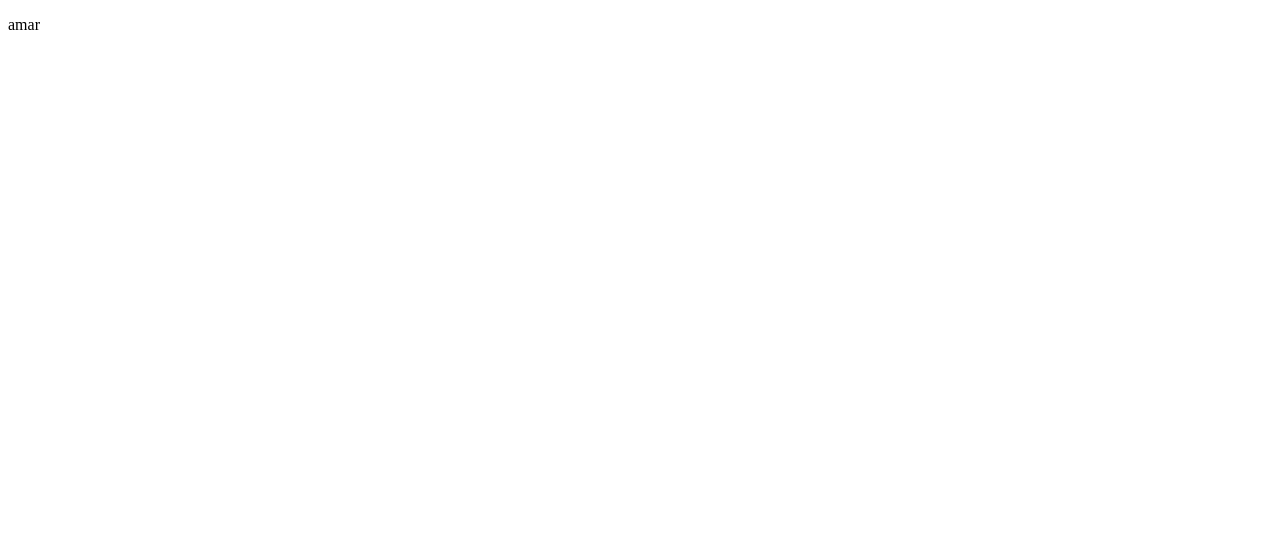
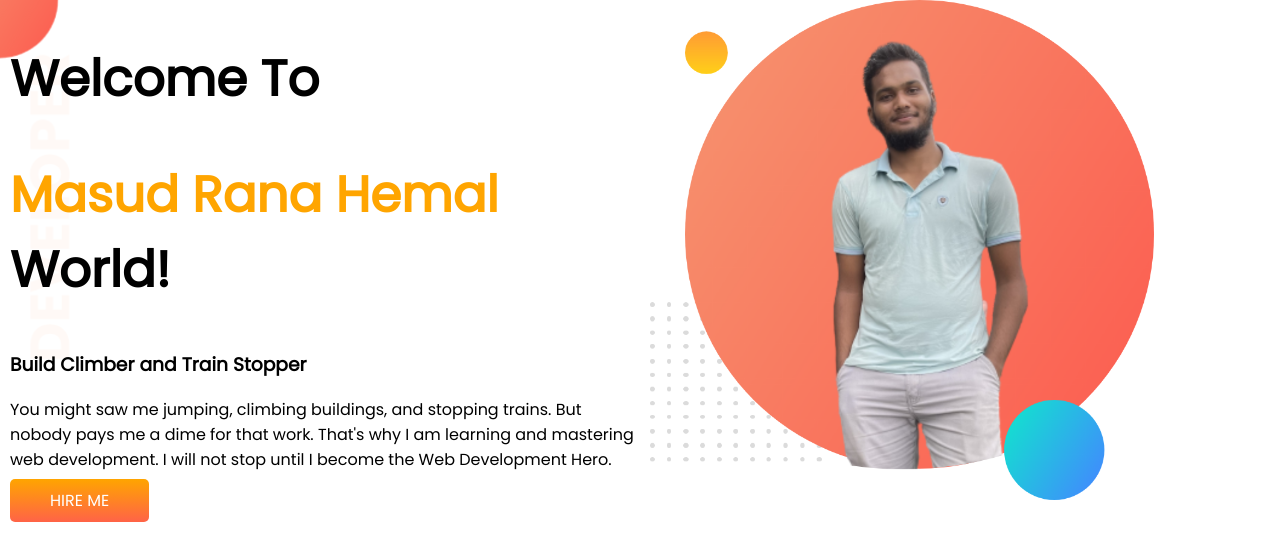
Before and after one commit to MASUDRANAHEMAL2/developer-protfolio, a plain HTML site: page index.html in a window 1280 px wide. Drawn offline with Linux system fonts and the light colour scheme.

Commit message:
top bannar added

```diff
--- a/index.html
+++ b/index.html
@@ -5,9 +5,23 @@
     <meta http-equiv="X-UA-Compatible" content="IE=edge">
     <meta name="viewport" content="width=device-width, initial-scale=1.0">
     <title>Masud protfolio</title>
+    <link rel="preconnect" href="https://fonts.googleapis.com">
+    <link rel="preconnect" href="https://fonts.gstatic.com" crossorigin>
+    <link href="https://fonts.googleapis.com/css2?family=Poppins&display=swap" rel="stylesheet">
     <link rel="stylesheet" href="style.css">
 </head>
 <body>
-    <p>amar</p>
+    <section class="bannar">
+        <div class="half-width">
+            <h1>Welcome To</h1>
+        <h1> <span class="color">Masud Rana Hemal</span> World!</h1>
+        <h3>Build Climber and Train Stopper</h3>
+        <p>You might saw me jumping, climbing buildings, and stopping trains. But nobody pays me a dime for that work. That's why I am learning and mastering web development. I will not stop until I become the Web Development Hero.</p>
+        <a class="BUTTON" target="_blank" href="https://programminghero1.github.io/developer-portfolio/">HIRE ME</a>
+        </div>
+        <div class="half-width">
+            <img src="images/masud.png" alt="">
+        </div>
+    </section>
 </body>
 </html>
--- a/style.css
+++ b/style.css
@@ -0,0 +1,28 @@
+body{
+    font-family: 'Poppins', sans-serif;
+    margin: 0%;
+}
+h1{font-size: 50px;}
+.color{color: orange;}
+
+section{display: flex;}
+
+.half-width{
+    width: 50%;
+    padding-left: 10px;
+}
+.half-width img{
+width: 80%;
+}
+.BUTTON{
+    text-decoration: none;
+    background-image: linear-gradient(orange, tomato);
+    padding: 10px 40px;
+    color: white;
+    font-weight: 400;
+    border-radius: 5px;
+}
+.bannar{
+    background-image: url(images/top-banner.png);
+    background-repeat: no-repeat;
+}
```
Also changed, not shown: images/dream-bg.png (added), images/exp-bg.png (added), images/jhankar.png (added), images/jhankar2.png (added), images/masud.png (added), images/my-bg.png (added), images/my-bg2.png (added), images/top-banner.png (added), 7 other files.
